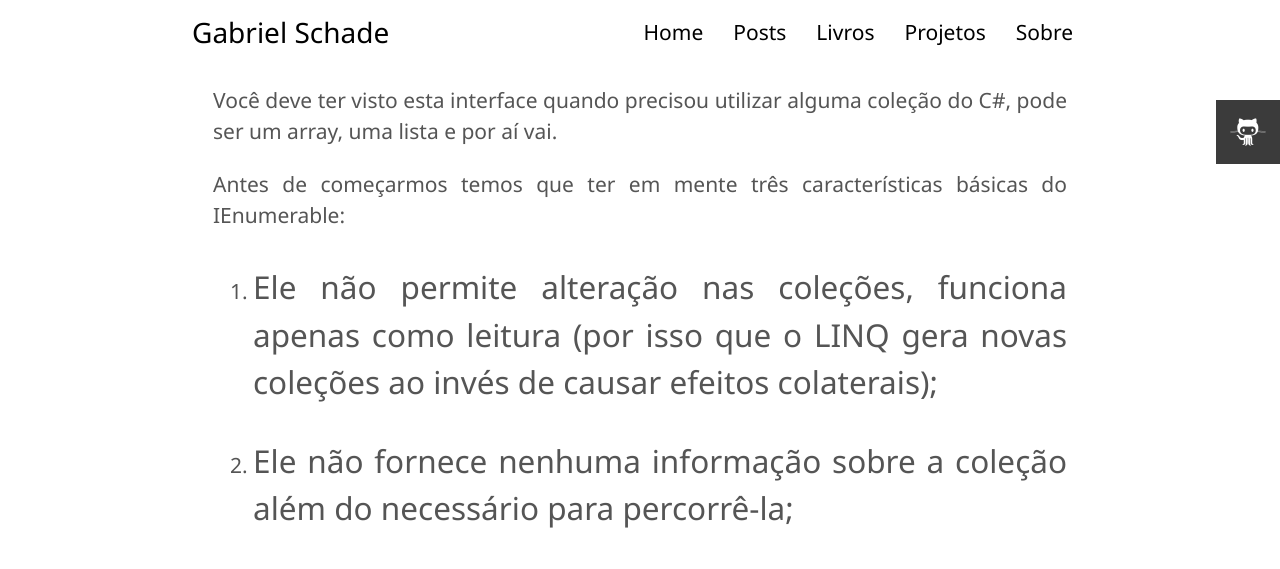
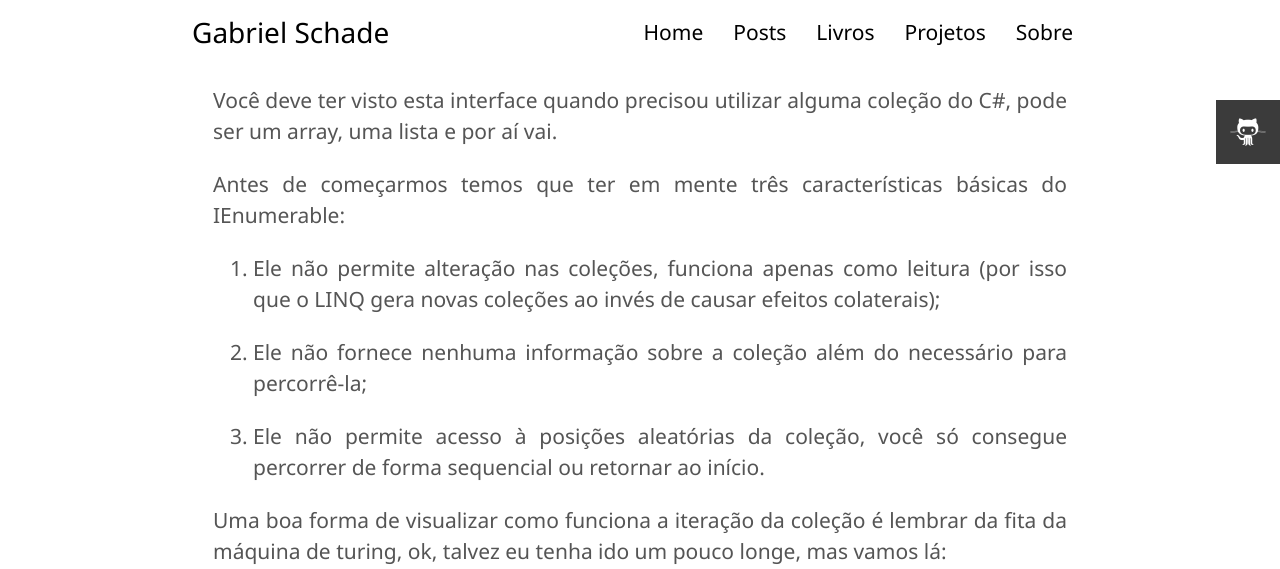
Before and after one commit to gabrielschade/gabrielschade.github.io, a Jekyll site: the page built from _posts/2019-01-15-usando-ienumerable.markdown, in a window 1280 px wide and 1400 px high, scrolled down 640 px. Shown: the top 569 px of the window. Built offline with Jekyll 4.4.1, drawn with Linux system fonts in a browser that asks for light colours; nearby versions of some CDN libraries; comment, search, counter and statistics services are not loaded; grey boxes are pictures that could not be loaded.

Commit message:
Ajustes de CSS

```diff
--- a/_posts/2019-01-15-usando-ienumerable.markdown
+++ b/_posts/2019-01-15-usando-ienumerable.markdown
@@ -280,6 +280,7 @@ Assim fica bem mais claro o motivo do método `Dispose` ser chamado, afinal, est
 Agora sim, sem problemas! -Inclusive podemos testar mais de uma vez que o `Current` reiniciará corretamente.
 
 > **Atenção**
+>
 > Esta não é a maneira correta de implementar o `Dispose`, não quis estender o post e alterar o foco, por isso simplesmente chamamos o `Reset`.
 
 
--- a/css/blog-new.css
+++ b/css/blog-new.css
@@ -352,6 +352,10 @@ p,
     text-align: justify;
 }
 
+ol li p{
+    font-size: 1em !important;
+}
+
 .post-text iframe{
     width:80%;
     box-shadow: none !important;
```
